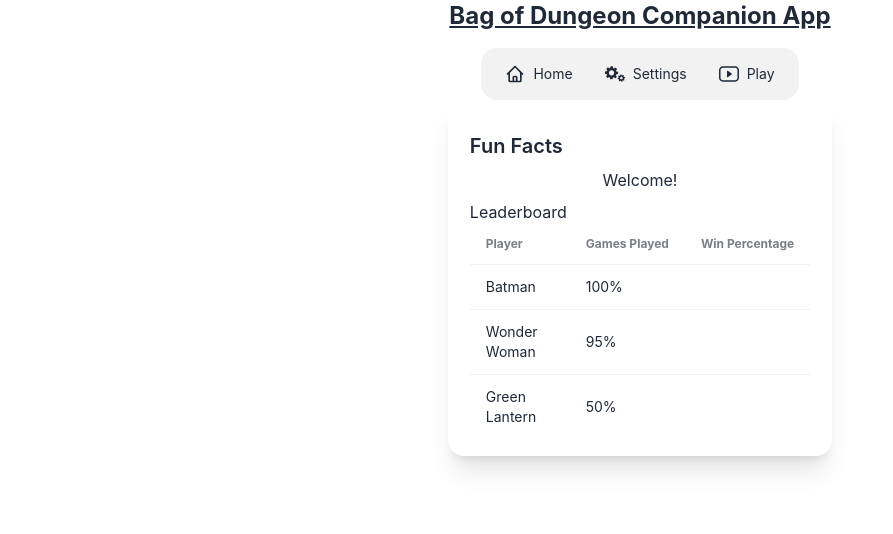
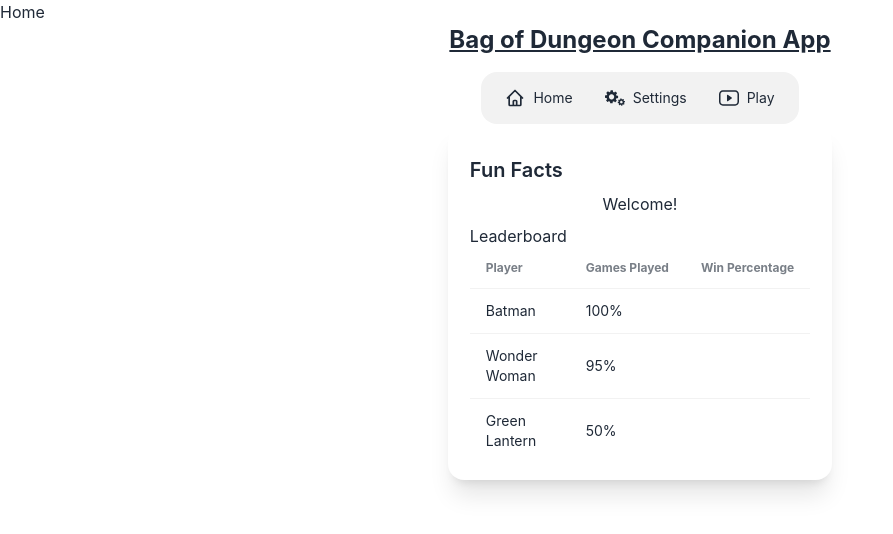
Before and after one commit to 2024-fall-afe-mowe/tca-bag-of-dungeon, a React (Create React App) app: page / in a window 1280 px wide. Shown: the top 534 px of the page, without its empty margins (0-893 px from the left). Built offline with nearby package versions, Linux system fonts and the light colour scheme.

Commit message:
setup react-router-dom
Getting navigation off the ground

```diff
--- a/package.json
+++ b/package.json
@@ -10,9 +10,12 @@
     "@types/node": "^16.18.108",
     "@types/react": "^18.3.8",
     "@types/react-dom": "^18.3.0",
+    "dom": "^0.0.3",
     "react": "^18.3.1",
     "react-dom": "^18.3.1",
+    "react-router-dom": "^6.27.0",
     "react-scripts": "5.0.1",
+    "router": "^1.3.8",
     "typescript": "^4.9.5",
     "web-vitals": "^2.1.4"
   },
--- a/src/App.tsx
+++ b/src/App.tsx
@@ -1,10 +1,34 @@
 import React from 'react';
 //import logo from './logo.svg';
+import {
+  createHashRouter,
+  RouterProvider,
+} from "react-router-dom";
 import './App.css';
+
+const router = createHashRouter(
+  [
+  {
+    path: "/",
+    element: <div>Home</div>,
+  },
+  {
+    path: "/play",
+    element: <div>Play</div>,
+  },
+  {
+    path: "/setup",
+    element: <div>Setup</div>,
+  },
+]
+);
 
 function App() {
   return (
     <div className="App">
+      <RouterProvider
+        router={router}
+        />
       <div className="form-control flex items-center">
       <h1
       className='text-2xl font-bold underline mb-4'
```
Also changed, not shown: 1 other file (tests, documents, lock files or other folders).
